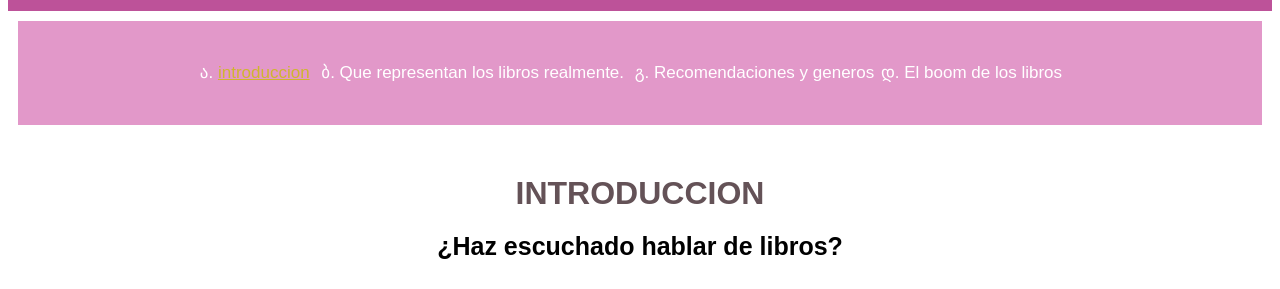
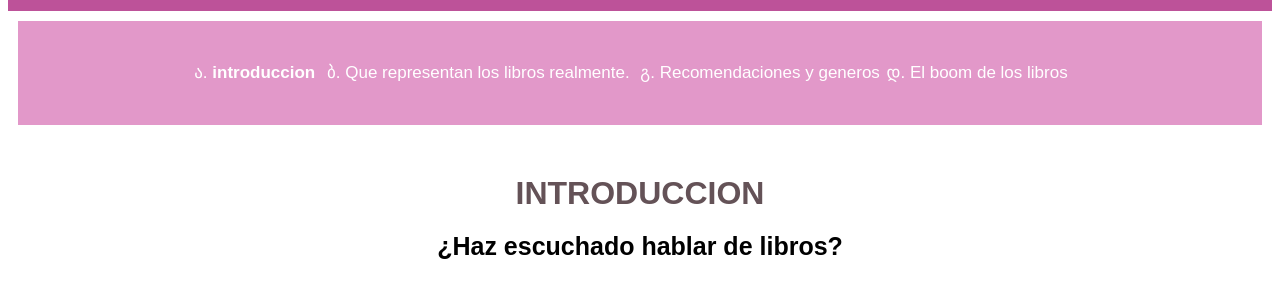
Before and after one commit to MaleAZh/TRABAJO-PR-CTICO-FINAL-DESARROLLO-WEB, a plain HTML site: page index.html in a window 1280 px wide. In both pictures the pointer is over the link "introduccion". Shown: the part 189-478 px from the top of the page. Drawn offline with Linux system fonts and the light colour scheme.

Commit message:
que funcioneee

```diff
--- a/style.css
+++ b/style.css
@@ -36,8 +36,8 @@ justify-content: center;
    }
 
   nav.menu li a:hover {
-      color: rgb(208, 181, 46);
-text-decoration: underline;
+      color: rgb(255, 255, 255);
+font-weight: bold;
    }
 h3 {
    font-family: Arial, sans-serif;
```
